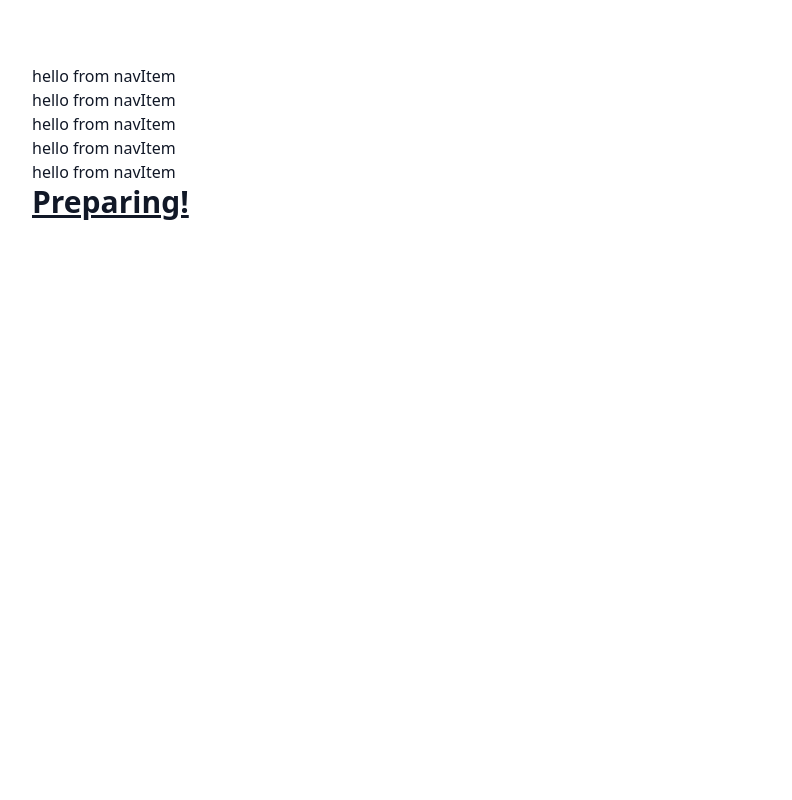
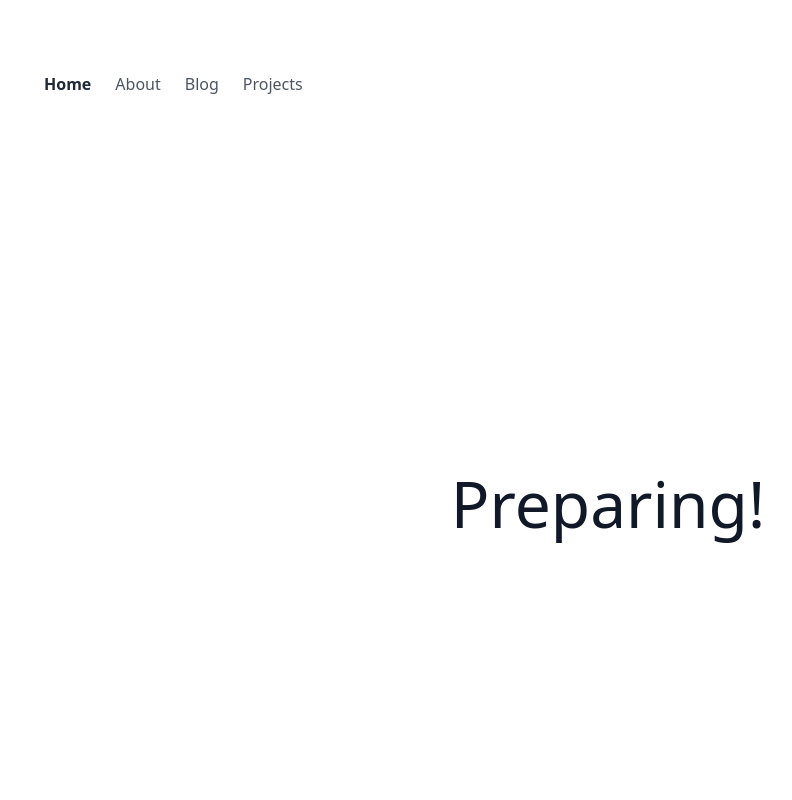
Before and after one commit to gokh4nozturk/gokhanozturk.io, a Next.js app: page / in a window 1280 px wide. Shown: the top 800 px of the page, without its empty margins (32-824 px from the left). Built offline with nearby package versions, Linux system fonts and the light colour scheme.

Commit message:
feat: creates pages

```diff
--- /dev/null
+++ b/components/Footer.jsx
@@ -0,0 +1,5 @@
+import React from "react";
+
+export default function Footer({ children }) {
+  return <div>Footer</div>;
+}
--- /dev/null
+++ b/components/NavItem.jsx
@@ -0,0 +1,25 @@
+import React from "react";
+import NextLink from "next/link";
+import { useRouter } from "next/router";
+import cn from "classnames";
+
+function NavItem({ href, text }) {
+  const router = useRouter();
+  const isActive = router.asPath === href;
+
+  return (
+    <NextLink
+      href={href}
+      className={cn(
+        isActive
+          ? "font-semibold text-gray-800 dark:text-gray-200"
+          : "font-normal text-gray-600 dark:text-gray-400",
+        "hidden md:inline-block p-1 sm:px-3 sm:py-2 rounded-lg hover:bg-gray-200 dark:hover:bg-gray-800 transition-all"
+      )}
+    >
+      <span className="capsize">{text}</span>
+    </NextLink>
+  );
+}
+
+export default NavItem;
--- a/components/NavItem.tsx
+++ /dev/null
@@ -1,10 +0,0 @@
-import React from "react";
-import PropTypes from "prop-types";
-
-function NavItem(props) {
-  console.log("props", props);
-
-  return <div>hello from navItem</div>;
-}
-
-export default NavItem;
--- a/layouts/Default.jsx
+++ b/layouts/Default.jsx
@@ -1,46 +1,63 @@
-import React from "react";
 import Head from "next/head";
 import NavItem from "../components/NavItem";
+import { useRouter } from "next/router";
+import Footer from "../components/Footer";
 
-export function DefaultLayout({ props, children }) {
+export default function DefaultLayout(props) {
+  const router = useRouter();
+
+  const { children, ...customMeta } = props;
+  const meta = {
+    title: "Gökhan Öztürk – Developer, crafter.",
+    description: `Front-end developer, JavaScript enthusiast.`,
+    // image: "https://gokhanozturk.io/static/images/banner.png",
+    type: "website",
+    ...customMeta,
+  };
   return (
     <>
       <Head>
-        {/* <title>{meta.title}</title> */}
+        <title>{meta.title}</title>
         <meta name="robots" content="follow, index" />
-        {/* <meta content={meta.description} name="description" /> */}
-        {/* <meta
+        <meta content={meta.description} name="description" />
+        <meta
           property="og:url"
           content={`https://gokhanozturk.io${router.asPath}`}
-        /> */}
-        {/* <link
+        />
+        <link
           rel="canonical"
           href={`https://gokhanozturk.io${router.asPath}`}
-        /> */}
-        {/* <meta property="og:type" content={meta.type} /> */}
+        />
+        <meta property="og:type" content={meta.type} />
         <meta property="og:site_name" content="Gökhan Öztürk" />
-        {/* <meta property="og:description" content={meta.description} /> */}
-        {/* <meta property="og:title" content={meta.title} /> */}
-        {/* <meta property="og:image" content={meta.image} /> */}
+        <meta property="og:description" content={meta.description} />
+        <meta property="og:title" content={meta.title} />
+        <meta property="og:image" content={meta.image} />
         <meta name="twitter:card" content="summary_large_image" />
         <meta name="twitter:site" content="@gokh4anozturk" />
-        {/* <meta name="twitter:title" content={meta.title} /> */}
-        {/* <meta name="twitter:description" content={meta.description} /> */}
-        {/* <meta name="twitter:image" content={meta.image} /> */}
-        {/* {meta.date && (
+        <meta name="twitter:title" content={meta.title} />
+        <meta name="twitter:description" content={meta.description} />
+        <meta name="twitter:image" content={meta.image} />
+        {meta.date && (
           <meta property="article:published_time" content={meta.date} />
-        )} */}
+        )}
       </Head>
-      <div className="">
+      <header>
         <nav>
-          <NavItem deneme={"deneme"} />
-          <NavItem deneme={"deneme"} />
-          <NavItem deneme={"deneme"} />
-          <NavItem deneme={"deneme"} />
-          <NavItem deneme={"deneme"} />
+          <NavItem href="/" text="Home" />
+          <NavItem href="/about" text="About" />
+          <NavItem href="/blog" text="Blog" />
+          <NavItem href="/projects" text="Projects" />
         </nav>
-        <div>{children}</div>
-      </div>
+      </header>
+      <main
+        style={{ minHeight: "100vh", display: "grid", placeItems: "center" }}
+      >
+        {children}
+      </main>
+      <footer>
+        <Footer />
+      </footer>
     </>
   );
 }
--- a/next.config.js
+++ b/next.config.js
@@ -3,7 +3,6 @@ const nextConfig = {
   reactStrictMode: true,
   plugins: [
     [
-      "postcss-nested",
       {
         // Add any options here
       },
--- a/package.json
+++ b/package.json
@@ -9,6 +9,7 @@
     "lint": "next lint"
   },
   "dependencies": {
+    "classnames": "^2.3.2",
     "cssnano": "^5.1.14",
     "eslint": "8.29.0",
     "eslint-config-next": "13.0.6",
--- a/pages/_app.js
+++ b/pages/_app.js
@@ -1,7 +1,7 @@
-import '../styles/globals.css'
+import "../styles/globals.css";
 
 function MyApp({ Component, pageProps }) {
-  return <Component {...pageProps} />
+  return <Component {...pageProps} />;
 }
 
-export default MyApp
+export default MyApp;
--- /dev/null
+++ b/pages/about.jsx
@@ -0,0 +1,5 @@
+import DefaultLayout from "../layouts/Default";
+
+export default function About() {
+  return <DefaultLayout>About</DefaultLayout>;
+}
--- /dev/null
+++ b/pages/blog.jsx
@@ -0,0 +1,5 @@
+import DefaultLayout from "../layouts/Default";
+
+export default function Blog() {
+  return <DefaultLayout>Blog</DefaultLayout>;
+}
--- a/pages/index.jsx
+++ b/pages/index.jsx
@@ -1,11 +1,9 @@
-import Image from "next/image";
-
-import { DefaultLayout } from "../layouts/Default";
+import DefaultLayout from "../layouts/Default";
 
 export default function Home() {
   return (
     <DefaultLayout>
-      <div className="text-3xl font-bold underline">Preparing!</div>
+      <div className="text-[4rem]">Preparing!</div>
     </DefaultLayout>
   );
 }
--- /dev/null
+++ b/pages/projects.jsx
@@ -0,0 +1,5 @@
+import DefaultLayout from "../layouts/Default";
+
+export default function Project() {
+  return <DefaultLayout>Project</DefaultLayout>;
+}
--- a/styles/globals.css
+++ b/styles/globals.css
@@ -4,7 +4,7 @@
 
 html,
 body {
-  @apply font-sans container mx-auto text-gray-900 p-8 min-h-screen dark:text-white dark:bg-black;
+  @apply font-sans container mx-auto text-gray-900 p-8 dark:text-white dark:bg-black;
 }
 
 * {
```
Also changed, not shown: 1 other file (tests, documents, lock files or other folders).
